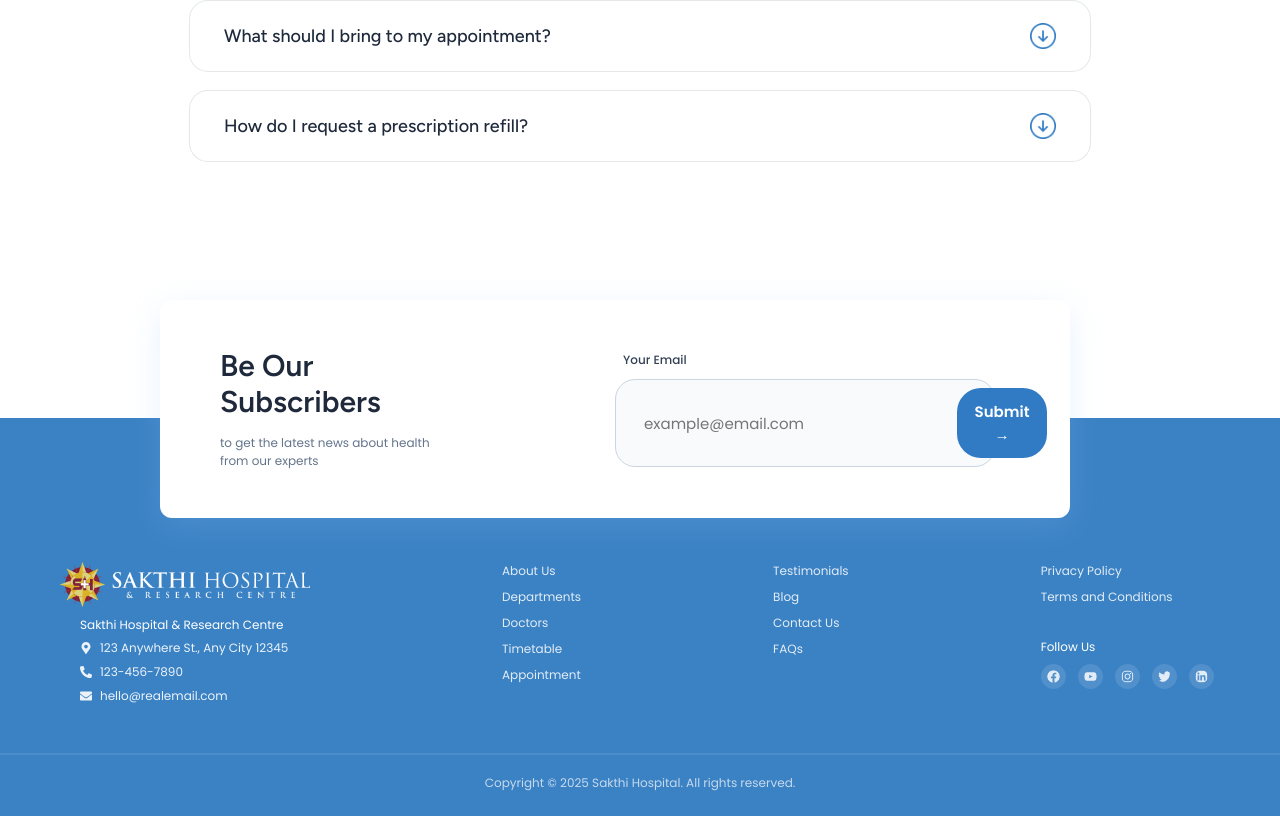
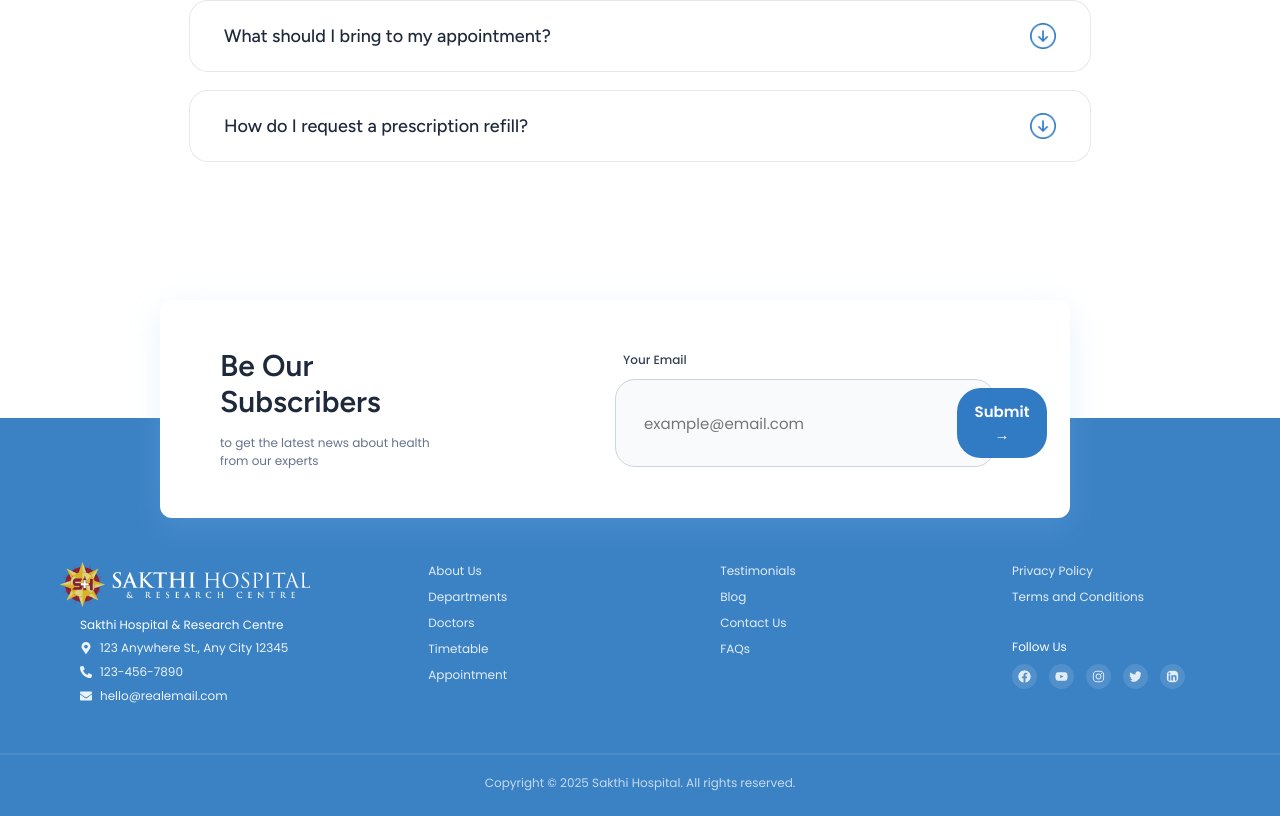
Before and after one commit to astcy/sakthihospitals, a React (Create React App) app: page /#/ in a window 1280 px wide. Shown: the part 6228-7044 px from the top of the page. Built offline with nearby package versions, Linux system fonts and the light colour scheme.

Commit message:
messageesd

```diff
--- a/src/Footer.jsx
+++ b/src/Footer.jsx
@@ -130,7 +130,7 @@ const Footer = () => {
     margin: '0 auto',
     display: 'grid',
     gridTemplateColumns: isMobile ? '1fr' : '1.3fr 1fr 1fr 1fr',
-    gap: isMobile ? '32px' : '12rem',
+  gap: isMobile ? '32px' : '6.5rem', // <-- THIS LINE ensures equal gaps
     paddingLeft: isMobile ? '0' : '40px',
     paddingRight: isMobile ? '0' : '40px',
     paddingTop: isMobile ? '0' : '2rem',
```
